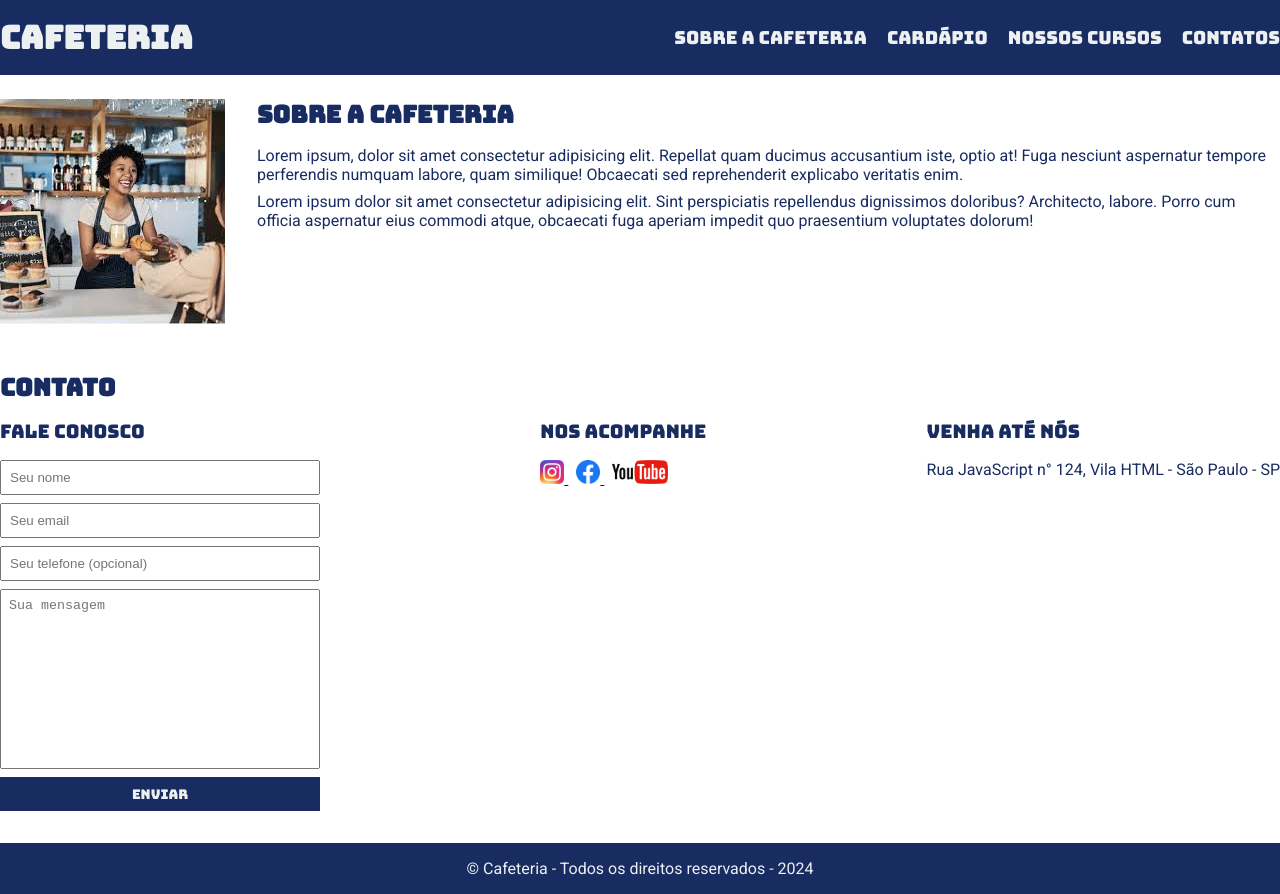
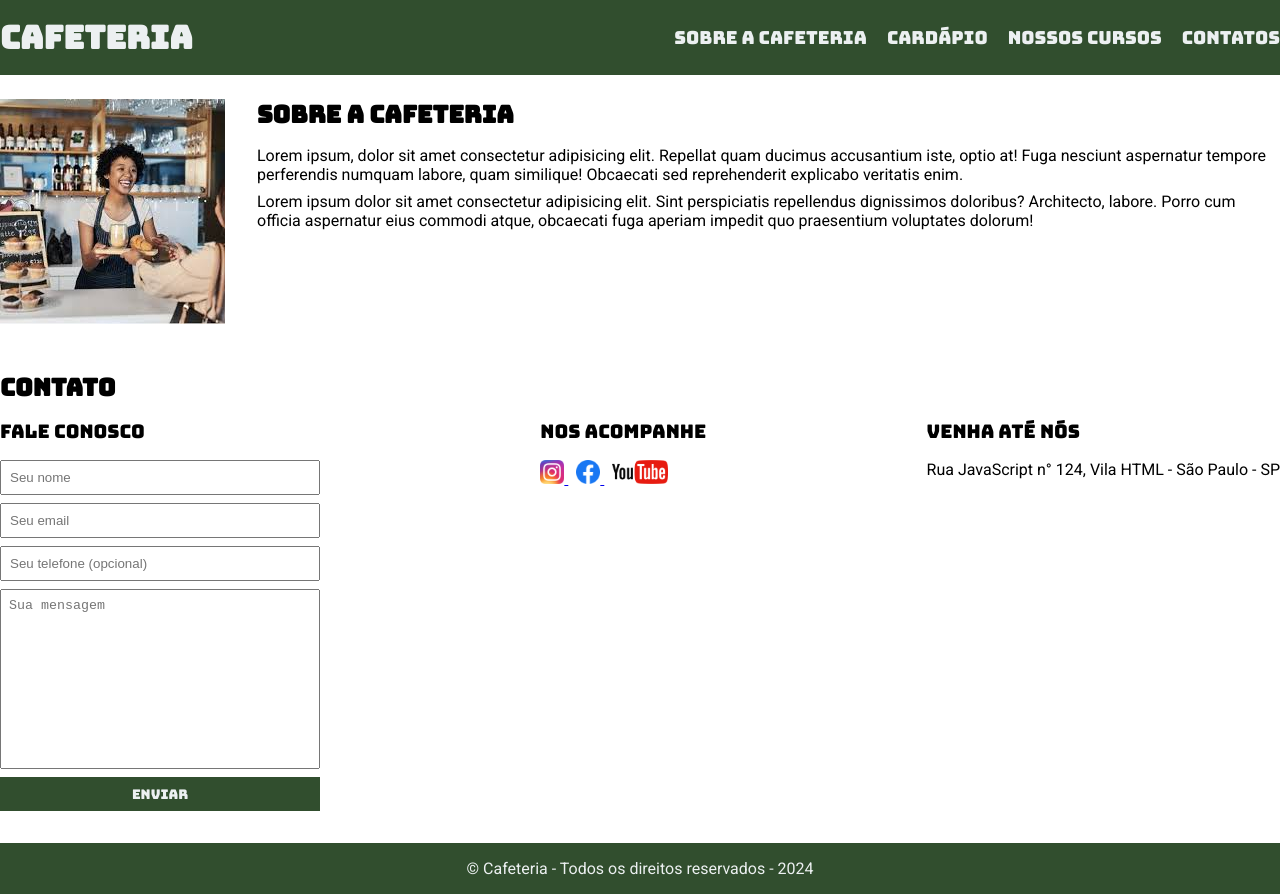
Before and after one commit to LucaasOliveira/EBAC, a plain HTML site: page ebac/projeto_html_css/index.html in a window 1280 px wide. Drawn offline with Linux system fonts and the light colour scheme.

Commit message:
style:  alterando cores background e da font

```diff
--- a/ebac/projeto_html_css/style.css
+++ b/ebac/projeto_html_css/style.css
@@ -10,7 +10,7 @@ body {
 
 header {
     padding: 16px 0;
-    background-color: #182C61;
+    background-color: #314E2E;
     color: #ECF0F1;
 }
 
@@ -66,7 +66,7 @@ section .container {
 
 section {
     padding: 24px 0;
-    color: #182C61;
+    color: #000000;
 }
 
 section h2 {
@@ -118,24 +118,24 @@ section h3 {
 }
 
 form button {
-    background-color: #182C61;
+    background-color: #314E2E;
     color: #ECF0F1;
     border: none;
     cursor: pointer;
 }
 
 form button:hover {
-    background-color: #314E9E;
+    background-color: #314E2E;
 }
 
 input:focus,
 textarea:focus {
-    outline-color: #182C61;
+    background-color: #314E2E;
 }
 
 footer {
     text-align: center;
-    background-color: #182C61;
+    background-color: #314E2E;
     color: #ECF0F1;
     padding: 16px 0;
 }
```
